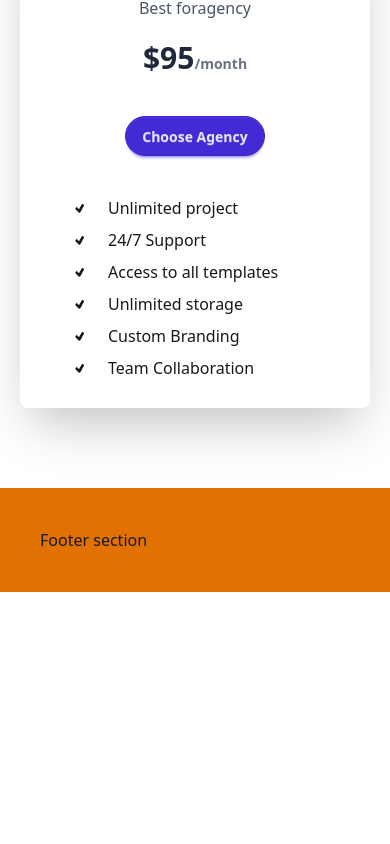
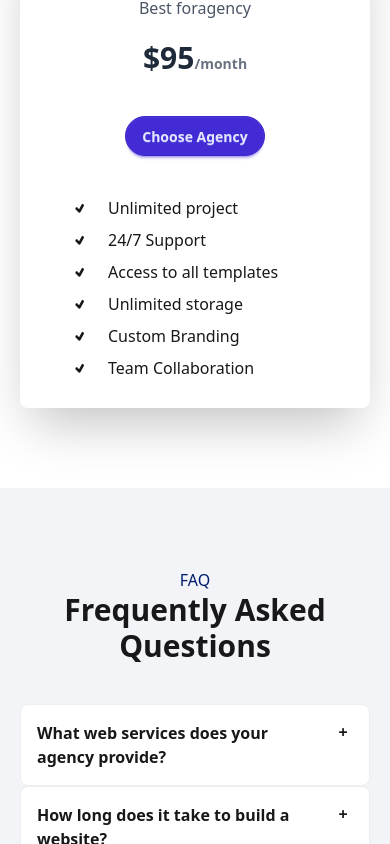
Before and after one commit to Joy-chandra-roy/Agency-web, a React (Vite) app: page / in a window 390 px wide. Shown: the part 11156-12000 px from the top of the page. Before the commit the page ends 11748 px from the top, so only its background shows below. Built offline with nearby package versions, Linux system fonts and the light colour scheme.

Commit message:
FAQ section design

```diff
--- /dev/null
+++ b/src/pages/home/FAQ.jsx
@@ -0,0 +1,64 @@
+import React, { useState } from "react";
+import HeadingSection from "../../components/HeadingSection";
+
+const faqData = [
+  {
+    id: 1,
+    question: "What web services does your agency provide?",
+    answer:
+      "We provide website design, web development, e-commerce solutions, UI/UX design, and website maintenance services.",
+  },
+  {
+    id: 2,
+    question: "How long does it take to build a website?",
+    answer:
+      "The timeline depends on the project scope. A basic website usually takes 7–14 days, while complex projects may take 1–2 months.",
+  },
+  {
+    id: 3,
+    question: "Do you provide mobile-friendly websites?",
+    answer:
+      "Yes, all our websites are fully responsive and optimized for mobile, tablet, and desktop devices.",
+  },
+  {
+    id: 4,
+    question: "Can you redesign an existing website?",
+    answer:
+      "Absolutely. We can redesign your existing website to improve performance, design, user experience, and SEO.",
+  },
+  {
+    id: 5,
+    question: "Do you offer website maintenance and support?",
+    answer:
+      "Yes, we offer ongoing maintenance, security updates, bug fixes, and technical support after project delivery.",
+  },
+];
+
+const FAQ = () => {
+  const [expendedFaq, setExpendedFaq] = useState(null);
+  return (
+    <div className="bg-colorBg">
+      <div className="section-container">
+        <HeadingSection
+          subheading="faq"
+          heading=" Frequently Asked Questions"
+        />
+
+        {/* Accordion */}
+        {faqData.map((fag) => (
+          <div key={fag.id} className="collapse collapse-plus bg-base-100 border border-base-300 lg:w-3/5 mx-auto">
+            <input type="radio" name="my-accordion-3" />
+            <div className="collapse-title font-semibold">
+              {fag.question}
+            </div>
+            <div className="collapse-content text-sm">
+              {fag.answer}
+            </div>
+          </div>
+        ))}
+      </div>
+    </div>
+  );
+};
+
+export default FAQ;
--- a/src/pages/home/Home.jsx
+++ b/src/pages/home/Home.jsx
@@ -7,6 +7,7 @@ import Testimonial from './Testimonial';
 import Blogs from '../blog/Blogs';
 import TeamSection from './TeamSection';
 import Pricing from './Pricing';
+import FAQ from './FAQ';
 
 const Home = () => {
     return (
@@ -19,6 +20,7 @@ const Home = () => {
             <Blogs/>
             <TeamSection/>
             <Pricing/>
+            <FAQ/>
         </div>
     );
 };
```
